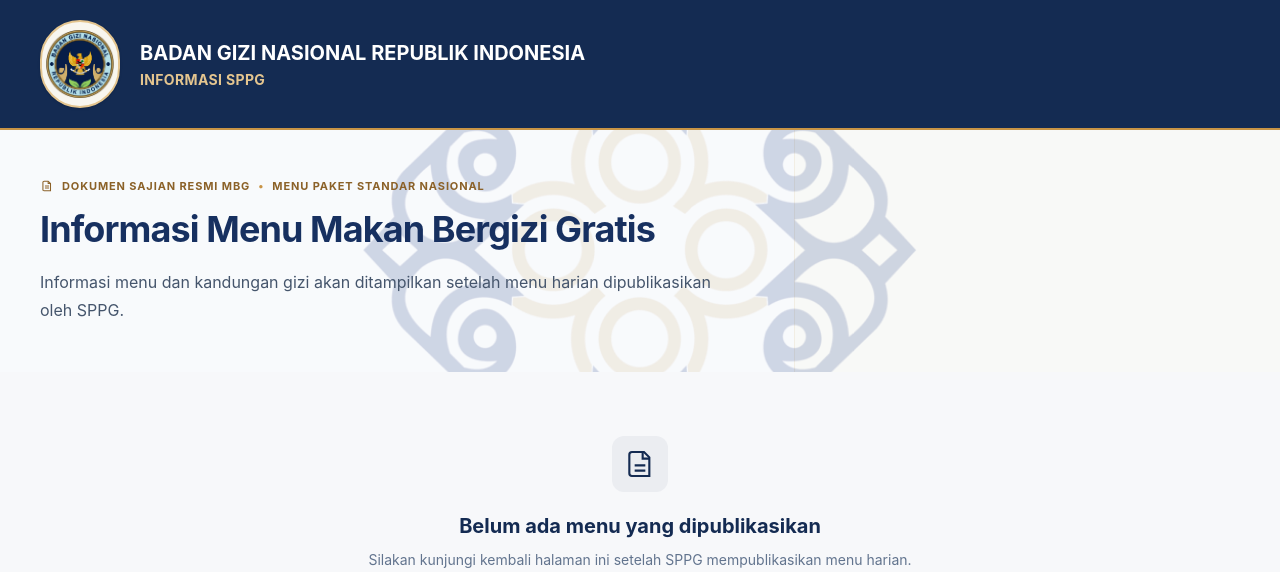
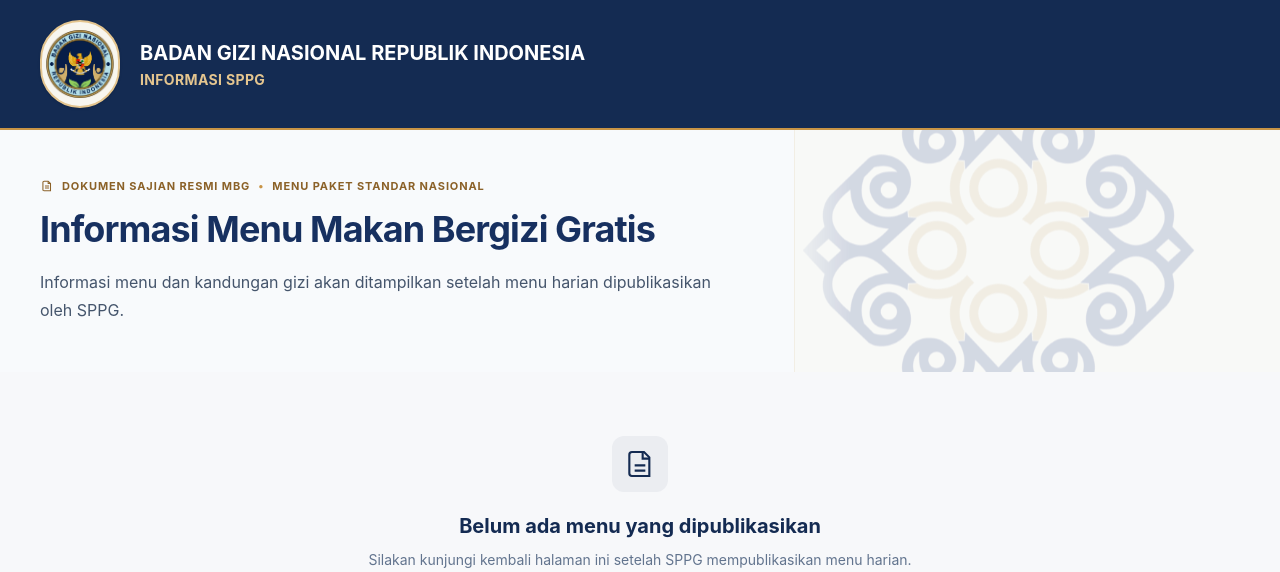
Before and after one commit to Yopa28/mbg, a Laravel app: page / in a window 1280 px wide. Shown: the top 572 px of the page. Run offline with Laravel 12, Linux system fonts and the light colour scheme; data that the repository does not hold is empty; style sheets or scripts are compiled from the project's sources; some libraries are stand-ins or nearby versions.

Commit message:
fix: integrate hero ornament panel
Co-authored-by: Copilot <223556219+Copilot@users.noreply.github.com>

```diff
--- a/resources/css/app.css
+++ b/resources/css/app.css
@@ -36,24 +36,26 @@
 @keyframes public-geometric-reveal {
     from {
         opacity: 0;
-        transform: translate3d(-50%, -50%, 0) scale(0.96);
+        transform: translate3d(18px, -50%, 0) scale(0.96);
     }
 
     to {
-        opacity: 0.18;
-        transform: translate3d(-50%, -50%, 0) scale(1);
+        opacity: 0.16;
+        transform: translate3d(0, -50%, 0) scale(1);
     }
 }
 
 .public-geometric-hero {
     position: absolute;
     top: 50%;
-    left: 50%;
+    right: clamp(24px, 5vw, 72px);
     z-index: 0;
-    width: clamp(520px, 48vw, 680px);
+    width: clamp(400px, 34vw, 480px);
     aspect-ratio: 1;
-    opacity: 0.18;
-    transform: translate3d(-50%, -50%, 0);
+    opacity: 0.16;
+    transform: translate3d(0, -50%, 0);
+    mask-image: linear-gradient(90deg, transparent 0%, black 16%, black 100%);
+    -webkit-mask-image: linear-gradient(90deg, transparent 0%, black 16%, black 100%);
 }
 
 @media (prefers-reduced-motion: no-preference) {
@@ -111,7 +113,7 @@
 
     .public-page-motion .public-geometric-hero {
         animation: none !important;
-        opacity: 0.18;
-        transform: translate3d(-50%, -50%, 0);
+        opacity: 0.16;
+        transform: translate3d(0, -50%, 0);
     }
 }
```
